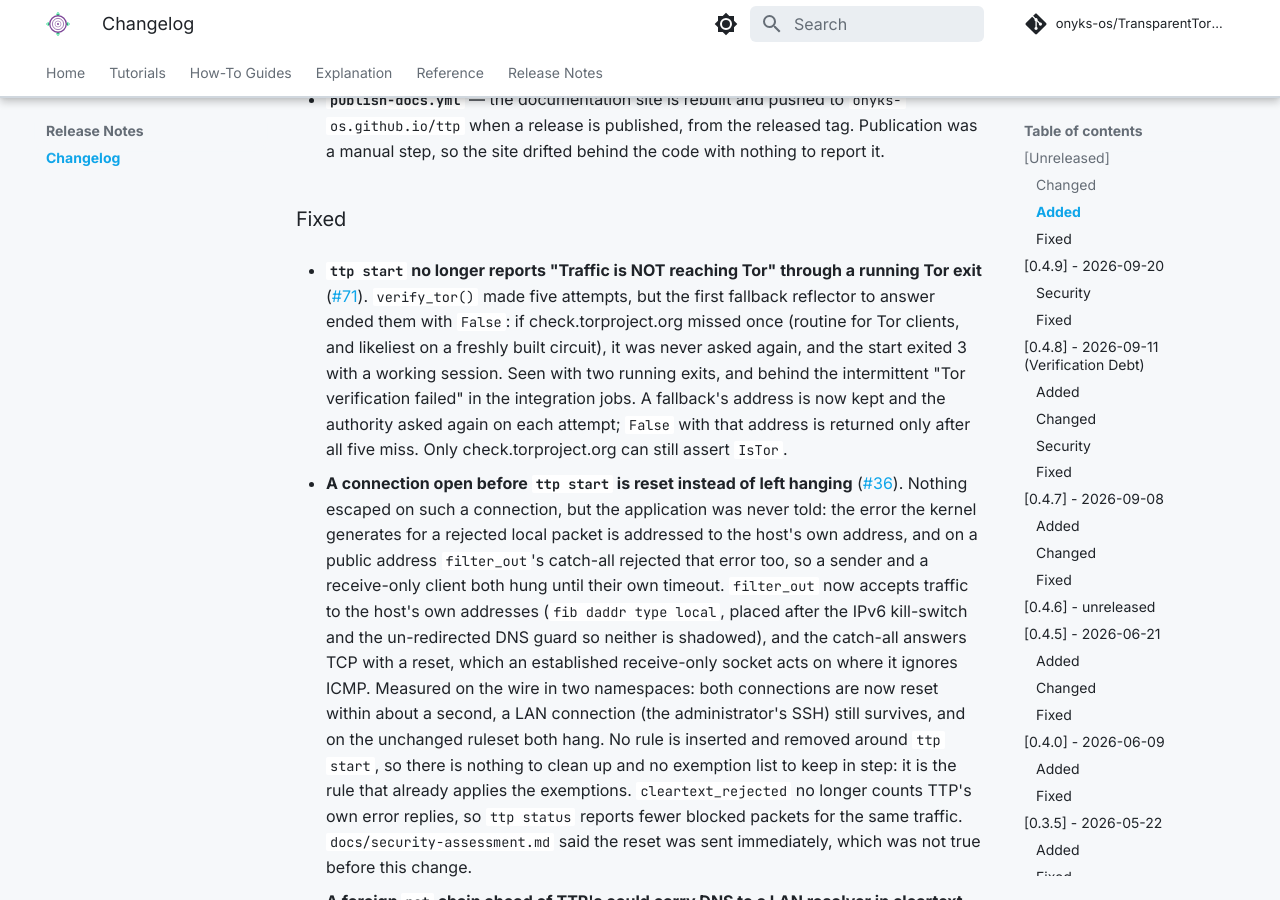
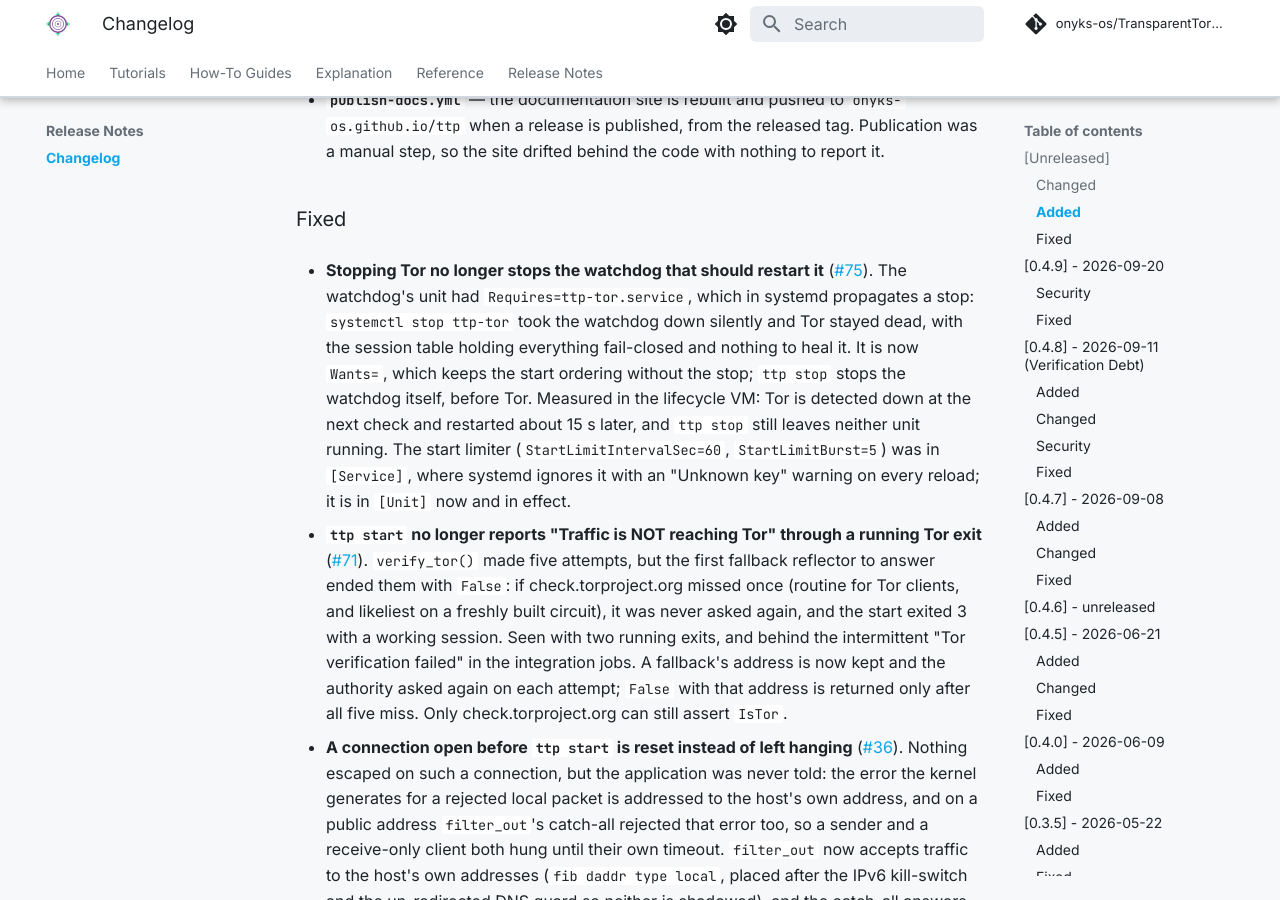
Before and after one commit to onyks-os/TransparentTorProxy, an MkDocs documentation site: the page built from docs/web/release-notes/changelog.md, in a window 1280 px wide and 900 px high, scrolled down 6015 px. Built offline with MkDocs 1.6.1 and Material for MkDocs 9.7.7, drawn with Linux system fonts in a browser that asks for light colours; comment, search, counter and statistics services are not loaded.

Commit message:
fix(watchdog): outlive the Tor unit it exists to restart (#76)
The watchdog's unit had Requires=ttp-tor.service. systemd propagates an
explicit stop along Requires=, so `systemctl stop ttp-tor` stopped the
watchdog too, silently, and Tor stayed dead: no heal, no killswitch, only the
session table holding traffic fail-closed. Found by running the chaos sweep
in the lifecycle VM.

It is now Wants=, which keeps the start ordering without the stop. `ttp
stop` stops the watchdog itself before Tor, so nothing is orphaned, and a
watchdog can now also start when no ttp-tor unit exists.

StartLimitIntervalSec/StartLimitBurst were emitted under [Service], where
systemd ignores them ("Unknown key ... ignoring" on every reload); they are
in [Unit] now, and `systemctl show` reports them in effect.

Verified in the VM: after `systemctl stop ttp-tor` the watchdog stays
active, detects Tor down at its next check and restarts it (~15 s), traffic
is back on Tor, and `ttp stop` leaves neither unit running. The new unit
tests read the generated file by section and were red on the old template
for both defects.

Closes #75

Signed-off-by: onyks-os <129986281+onyks-os@users.noreply.github.com>
Co-authored-by: Claude Opus 5.5 <noreply@anthropic.com>

```diff
--- a/docs/web/release-notes/changelog.md
+++ b/docs/web/release-notes/changelog.md
@@ -278,6 +278,19 @@ and this project adheres to [Semantic Versioning](https://semver.org/spec/v2.0.0
   nothing to report it.
 
 ### Fixed
+
+- **Stopping Tor no longer stops the watchdog that should restart it**
+  ([#75](https://github.com/onyks-os/TransparentTorProxy/issues/75)). The
+  watchdog's unit had `Requires=ttp-tor.service`, which in systemd propagates a
+  stop: `systemctl stop ttp-tor` took the watchdog down silently and Tor stayed
+  dead, with the session table holding everything fail-closed and nothing to
+  heal it. It is now `Wants=`, which keeps the start ordering without the stop;
+  `ttp stop` stops the watchdog itself, before Tor. Measured in the lifecycle VM:
+  Tor is detected down at the next check and restarted about 15 s later, and
+  `ttp stop` still leaves neither unit running. The start limiter
+  (`StartLimitIntervalSec=60`, `StartLimitBurst=5`) was in `[Service]`, where
+  systemd ignores it with an "Unknown key" warning on every reload; it is in
+  `[Unit]` now and in effect.
 
 - **`ttp start` no longer reports "Traffic is NOT reaching Tor" through a
   running Tor exit** ([#71](https://github.com/onyks-os/TransparentTorProxy/issues/71)).
```
Also changed, not shown: CHANGELOG.md (+13 -0 lines), 2 other files.
